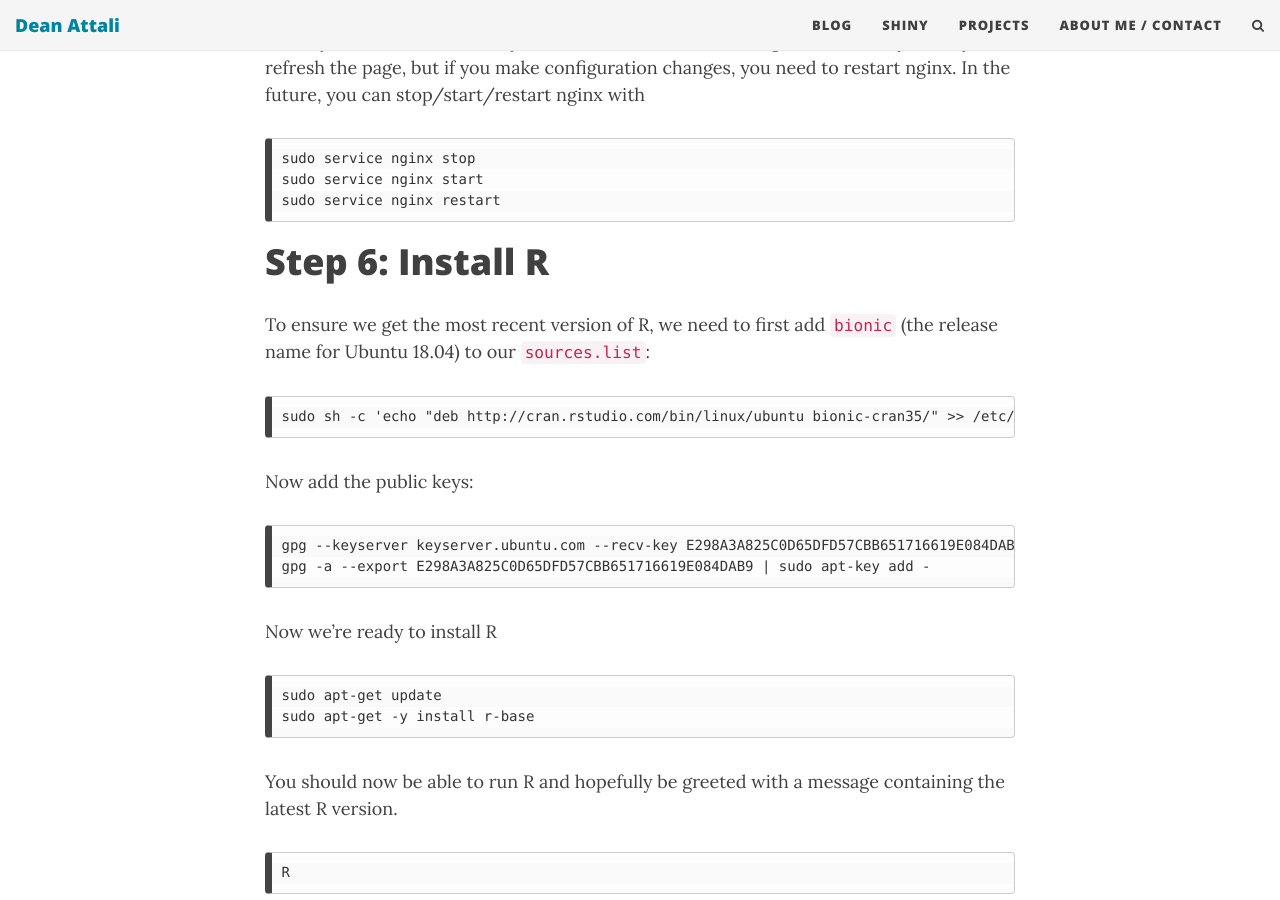
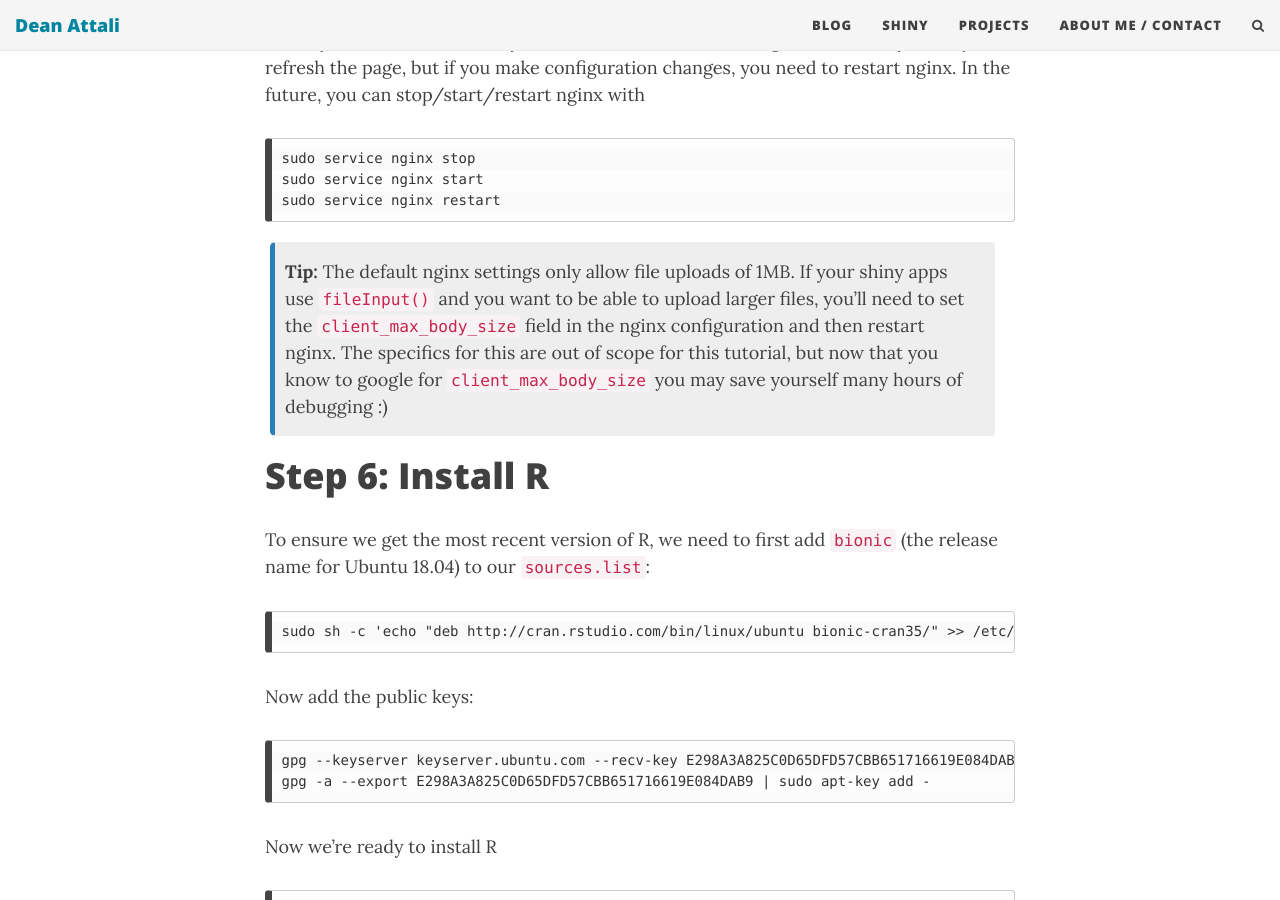
Before and after one commit to daattali/daattali.github.io, a Jekyll site: the page built from _posts/2015-05-09-setup-rstudio-shiny-server-digital-ocean.md, in a window 1280 px wide and 900 px high, scrolled down 5023 px. Built offline with Jekyll 4.4.1, drawn with Linux system fonts in a browser that asks for light colours; nearby versions of some CDN libraries; comment, search, counter and statistics services are not loaded.

Commit message:
shiny server: add tip for nginx upload file size

```diff
--- a/_posts/2015-05-09-setup-rstudio-shiny-server-digital-ocean.md
+++ b/_posts/2015-05-09-setup-rstudio-shiny-server-digital-ocean.md
@@ -105,6 +105,9 @@ sudo service nginx stop
 sudo service nginx start
 sudo service nginx restart
 ~~~
+
+{: .box-note}
+**Tip:** The default nginx settings only allow file uploads of 1MB. If your shiny apps use `fileInput()` and you want to be able to upload larger files, you'll need to set the `client_max_body_size` field in the nginx configuration and then restart nginx. The specifics for this are out of scope for this tutorial, but now that you know to google for `client_max_body_size` you may save yourself many hours of debugging :)
 
 # Step 6: Install R {#install-r}
 
```
